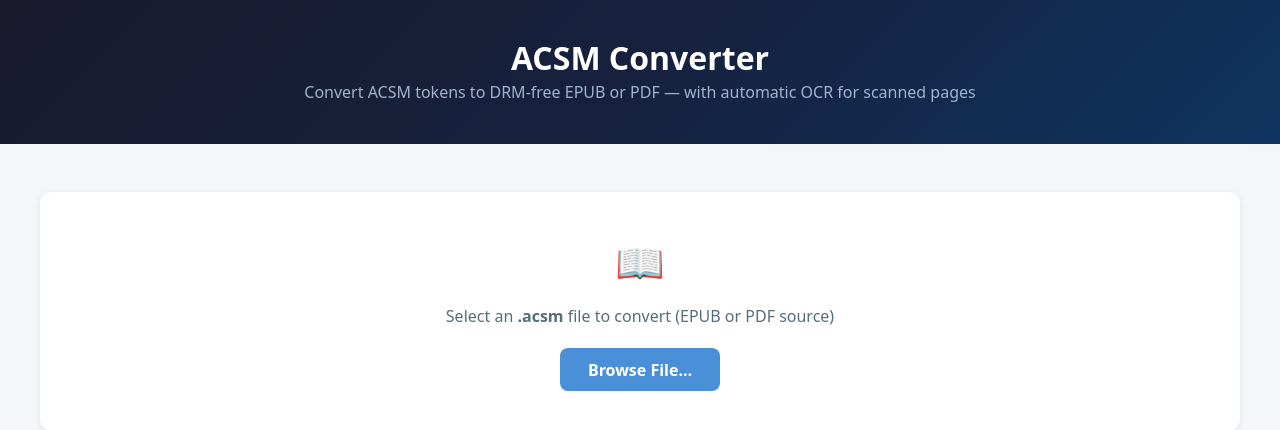
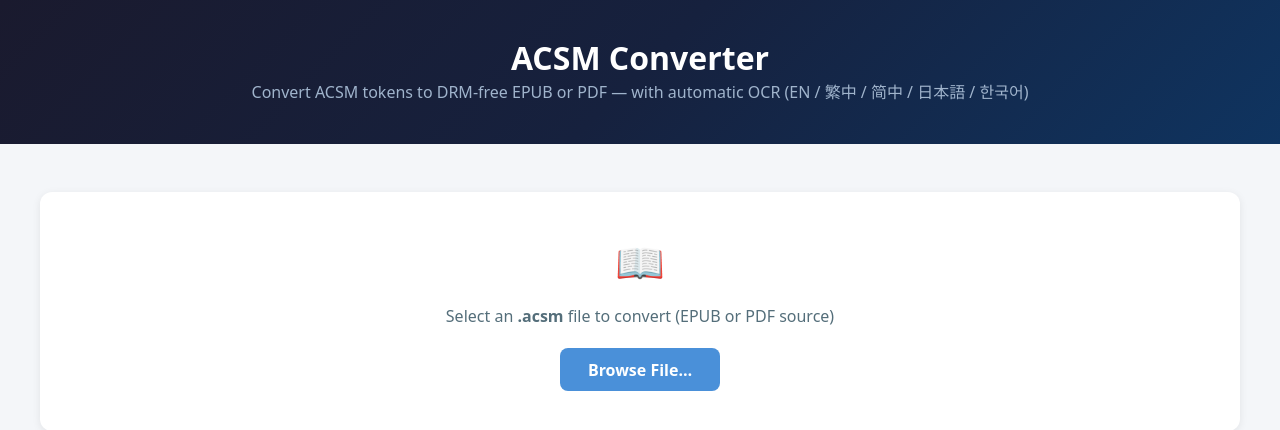
Before and after one commit to sophia-chingyan/PDF-sourced-ACSM-tokens-to-DRM-free-PDF, a Flask app: page / in a window 1280 px wide. Shown: the top 430 px of the page. Run offline with Flask 3, Linux system fonts and the light colour scheme; some libraries are stand-ins or nearby versions.

Commit message:
Add files via upload

```diff
--- a/templates/index.html
+++ b/templates/index.html
@@ -204,7 +204,7 @@
     <header class="hero">
         <div class="container">
             <h1>ACSM Converter</h1>
-            <p>Convert ACSM tokens to DRM-free EPUB or PDF — with automatic OCR for scanned pages</p>
+            <p>Convert ACSM tokens to DRM-free EPUB or PDF — with automatic OCR (EN / 繁中 / 简中 / 日本語 / 한국어)</p>
         </div>
     </header>
 
```
